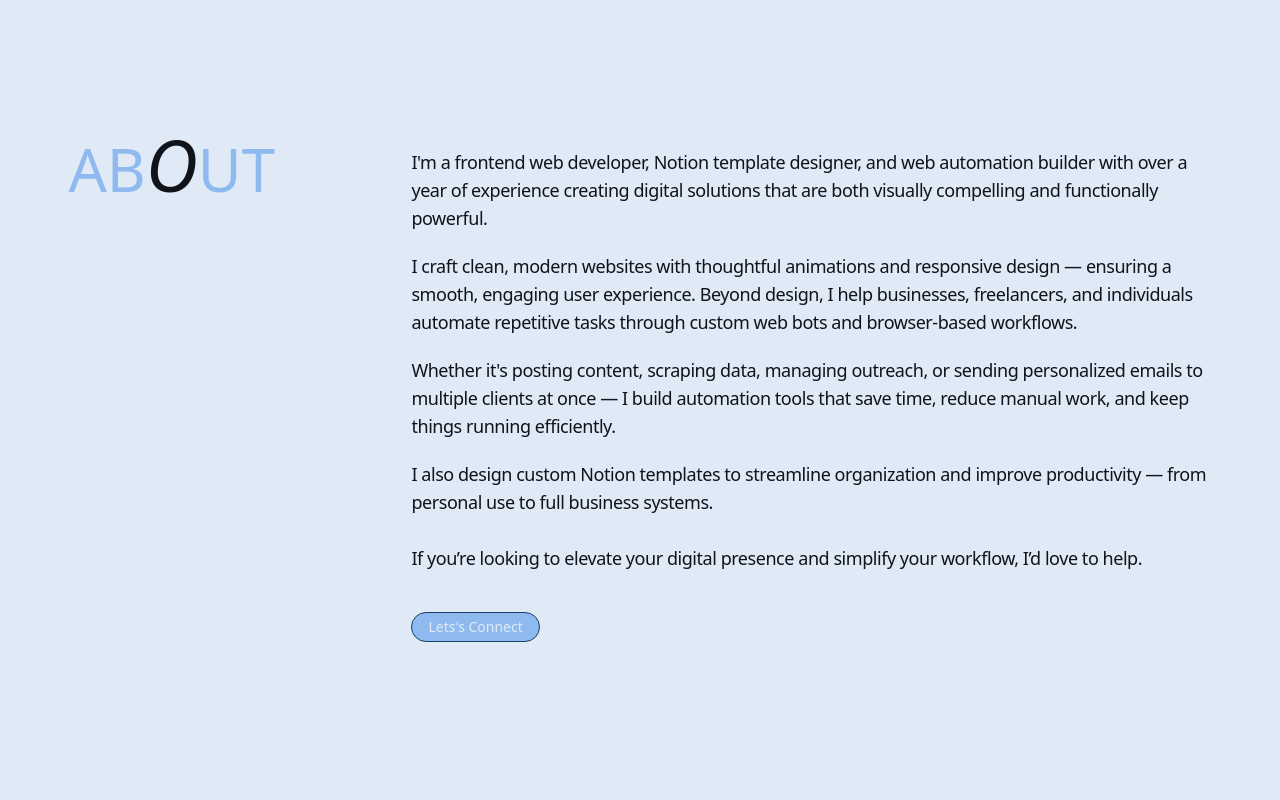
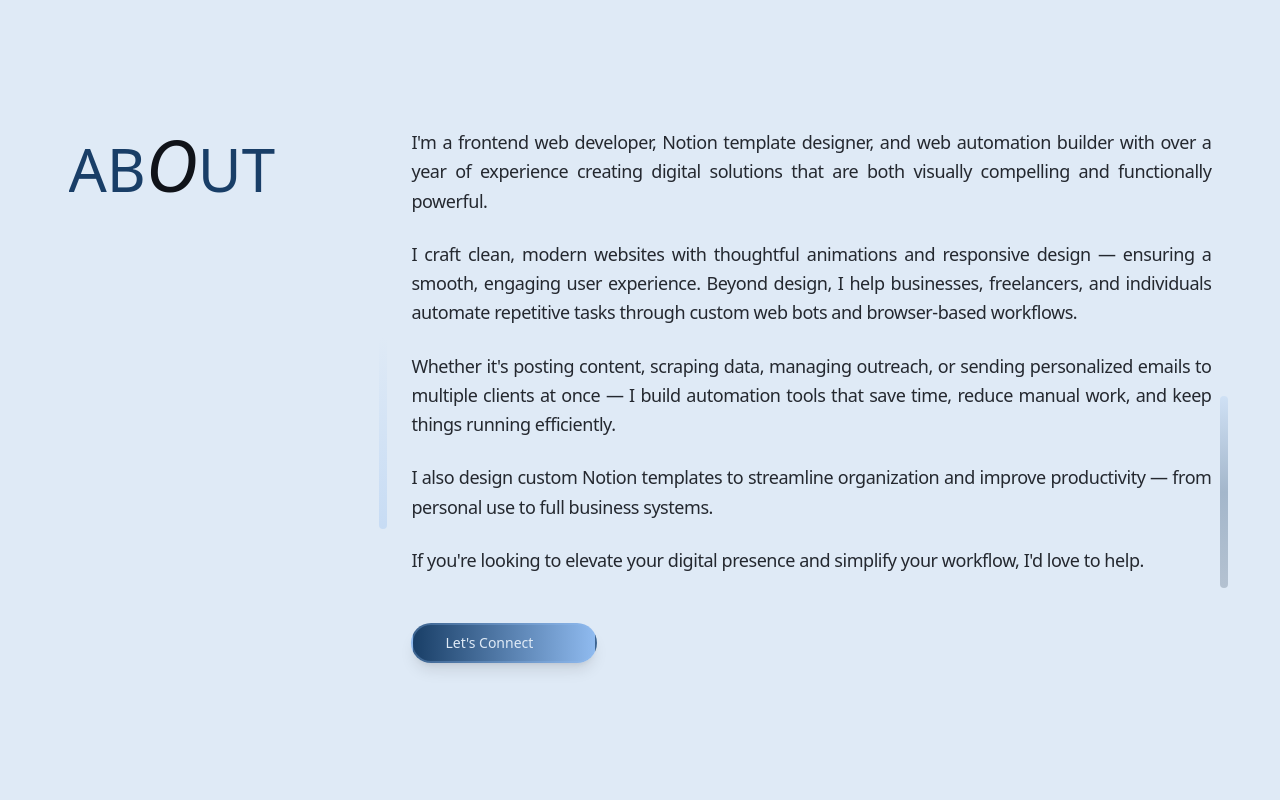
Before and after one commit to Dru-429/portfolio, a Next.js app: page / in a window 1280 px wide. Shown: the part 960-1760 px from the top of the page. Built offline with nearby package versions, Linux system fonts and the light colour scheme.

Commit message:
ench/about-section

```diff
--- a/app/components/about/About.jsx
+++ b/app/components/about/About.jsx
@@ -1,80 +1,216 @@
-"use client";
+"use client"
 
-import { easeInOut, motion, useAnimationControls } from "framer-motion";
-import { easeIn } from "framer-motion/dom";
-import React, { useRef } from "react";
-import { FaArrowCircleRight } from "react-icons/fa";
-import AnimateTitle2 from "../ui/AnimateTitle2";
-import Link from "next/link";
+import { motion, useAnimationControls, useInView } from "framer-motion"
+import { useRef } from "react"
+import { FaArrowCircleRight } from "react-icons/fa"
+import AnimateTitle2 from "../ui/AnimateTitle2"
+import Link from "next/link"
 
 const About = () => {
-  const controls = useAnimationControls();
+  const controls = useAnimationControls()
+  const ref = useRef(null)
+  const isInView = useInView(ref, { once: true, margin: "-100px" })
 
-  const handelHover = () => {
-    controls.start({ position: "relative", x: 0, opacity: 1 });
-  };
+  const handleHover = () => {
+    controls.start({
+      x: 8,
+      opacity: 1,
+      transition: { duration: 0.3, ease: "easeOut" },
+    })
+  }
+
+  const handleHoverEnd = () => {
+    controls.start({
+      x: 0,
+      opacity: 0.7,
+      transition: { duration: 0.3, ease: "easeOut" },
+    })
+  }
+
+  const paragraphVariants = {
+    hidden: {
+      opacity: 0,
+      y: 30,
+      filter: "blur(10px)",
+    },
+    visible: (i) => ({
+      opacity: 1,
+      y: 0,
+      filter: "blur(0px)",
+      transition: {
+        delay: i * 0.2,
+        duration: 0.8,
+        ease: [0.25, 0.46, 0.45, 0.94],
+      },
+    }),
+  }
+
+  const buttonVariants = {
+    hidden: {
+      opacity: 0,
+      y: 20,
+      scale: 0.9,
+    },
+    visible: {
+      opacity: 1,
+      y: 0,
+      scale: 1,
+      transition: {
+        delay: 1.0,
+        duration: 0.6,
+        ease: "easeOut",
+      },
+    },
+  }
 
   return (
-    <section id="about">
-      <div className="w-full min-h-screen px-2 md:px-10 flex md:flex-row flex-col justify-between md:items-start pb-28 md:pb-0 mb-12 border-b-[1px] border-text relative">
-        <>
+    <section id="about" ref={ref}>
+      <div className="w-full min-h-screen px-2 md:px-10 flex md:flex-row flex-col justify-between md:items-start pb-28 md:pb-0 mb-12 border-b-[1px] border-border relative">
+        {/* Enhanced Title with Gradient */}
+        <div className="relative">
           <AnimateTitle2 text="ABOUT" italicIndex={2} delay={0.08} />
-        </>
+          {/* <motion.div
+            className="absolute -bottom-2 left-0 h-1 bg-gradient-to-r from-primary via-secondary to-accent rounded-full"
+            initial={{ width: 0 }}
+            animate={isInView ? { width: "100%" } : { width: 0 }}
+            transition={{ delay: 0.5, duration: 1, ease: "easeOut" }}
+          /> */}
+        </div>
 
         <div className="sm:w-[70%] relative">
-          <p className="text-lg tracking-tight pt-5">
-            I'm a frontend web developer, Notion template designer, and web
-            automation builder with over a year of experience creating digital
-            solutions that are both visually compelling and functionally
-            powerful.
-          </p>
+          {/* Animated Paragraphs with Justified Text */}
+          <motion.div className="space-y-6" initial="hidden" animate={isInView ? "visible" : "hidden"}>
+            <motion.p
+              custom={0}
+              variants={paragraphVariants}
+              className="text-lg leading-relaxed tracking-tight text-foreground/90 text-justify hyphens-auto"
+              style={{ textAlignLast: "left" }}
+            >
+              I'm a frontend web developer, Notion template designer, and web automation builder with over a year of
+              experience creating digital solutions that are both visually compelling and functionally powerful.
+            </motion.p>
 
-          <p className="text-lg tracking-tight pt-5">
-             I craft clean, modern websites with thoughtful animations
-            and responsive design — ensuring a smooth, engaging user experience.
-            Beyond design, I help businesses, freelancers, and individuals
-            automate repetitive tasks through custom web bots and browser-based
-            workflows.
-          </p>
+            <motion.p
+              custom={1}
+              variants={paragraphVariants}
+              className="text-lg leading-relaxed tracking-tight text-foreground/90 text-justify hyphens-auto"
+              style={{ textAlignLast: "left" }}
+            >
+              I craft clean, modern websites with thoughtful animations and responsive design — ensuring a smooth,
+              engaging user experience. Beyond design, I help businesses, freelancers, and individuals automate
+              repetitive tasks through custom web bots and browser-based workflows.
+            </motion.p>
 
-          <p className="text-lg tracking-tight pt-5">
-            Whether it's posting content, scraping data, managing
-            outreach, or sending personalized emails to multiple clients at once
-            — I build automation tools that save time, reduce manual work, and
-            keep things running efficiently.
-          </p>
+            <motion.p
+              custom={2}
+              variants={paragraphVariants}
+              className="text-lg leading-relaxed tracking-tight text-foreground/90 text-justify hyphens-auto"
+              style={{ textAlignLast: "left" }}
+            >
+              Whether it's posting content, scraping data, managing outreach, or sending personalized emails to multiple
+              clients at once — I build automation tools that save time, reduce manual work, and keep things running
+              efficiently.
+            </motion.p>
 
-          <p className="text-lg tracking-tight pt-5">
-            I also design custom Notion templates to streamline organization and improve productivity — from
-            personal use to full business systems.
-            <br />
-            <br />
-            If you’re looking to elevate your digital presence and simplify your workflow, I’d love to help.
-          </p>
+            <motion.p
+              custom={3}
+              variants={paragraphVariants}
+              className="text-lg leading-relaxed tracking-tight text-foreground/90 text-justify hyphens-auto"
+              style={{ textAlignLast: "left" }}
+            >
+              I also design custom Notion templates to streamline organization and improve productivity — from personal
+              use to full business systems.
+            </motion.p>
+
+            <motion.p
+              custom={4}
+              variants={paragraphVariants}
+              className="text-lg leading-relaxed tracking-tight text-foreground/90 text-justify hyphens-auto font-medium"
+              style={{ textAlignLast: "left" }}
+            >
+              If you're looking to elevate your digital presence and simplify your workflow, I'd love to help.
+            </motion.p>
+          </motion.div>
 
           <Link href="#contact">
-            <motion.a
-              target="_blank"
-              className="text-sm font-[500] px-4 py-1 border-[1px] border-secondary text-background rounded-3xl relative top-10 bg-primary flex gap-2 items-center w-fit hover:shadow-xl shadow-accent"
-              whileHover={{ scale: 1.08, backgroundColor: "#F77F00" }}
-              whileTap={{ scale: 0.9, backgroundColor: "#F77F00" }}
-              transition={{ duration: 0.15, ease: easeIn }}
-              onMouseEnter={handelHover}
+            <motion.div
+              variants={buttonVariants}
+              initial="hidden"
+              animate={isInView ? "visible" : "hidden"}
+              className="mt-12"
             >
-              <span>Lets's Connect</span>
-              <motion.sapn
-                initial={{ position: "absolute", x: -10, opacity: 0 }}
-                animate={controls}
-                transition={{ duration: 0.5, ease: easeInOut }}
+              <motion.button
+                className="group relative overflow-hidden text-sm font-semibold px-8 py-2 border-2 border-primary/30 text-secondary-foreground rounded-full bg-gradient-to-r from-secondary to-primary flex gap-3 items-center w-fit shadow-lg hover:shadow-xl transition-all duration-300"
+                whileHover={{
+                  scale: 1.05,
+                  boxShadow: "0 20px 40px rgba(0,0,0,0.1)",
+                }}
+                whileTap={{ scale: 0.95 }}
+                onMouseEnter={handleHover}
+                onMouseLeave={handleHoverEnd}
               >
-                <FaArrowCircleRight />
-              </motion.sapn>
-            </motion.a>
+                {/* Animated background gradient */}
+                <motion.div
+                  className="absolute inset-0 bg-gradient-to-r from-primary to-accent opacity-0 group-hover:opacity-100 transition-opacity duration-500"
+                  initial={{ x: "-100%" }}
+                  whileHover={{ x: "0%" }}
+                  transition={{ duration: 0.5, ease: "easeInOut" }}
+                />
+
+                {/* Button content */}
+                <span className="relative z-10 text-background font-medium">Let's Connect</span>
+
+                <motion.div
+                  initial={{ x: -10, opacity: 0 }}
+                  animate={controls}
+                  className="relative z-10 text-background"
+                >
+                  <FaArrowCircleRight className="text-lg" />
+                </motion.div>
+
+                {/* Shine effect */}
+                <motion.div
+                  className="absolute inset-0 bg-gradient-to-r from-transparent via-white/20 to-transparent -skew-x-12"
+                  initial={{ x: "-100%" }}
+                  whileHover={{ x: "200%" }}
+                  transition={{ duration: 0.8, ease: "easeInOut" }}
+                />
+              </motion.button>
+            </motion.div>
           </Link>
+
+          {/* Decorative Elements */}
+          <motion.div
+            className="absolute -right-4 top-1/2 w-2 h-48 bg-gradient-to-b from-primary/20 via-secondary/30 to-accent/20 rounded-full"
+            initial={{ scaleY: 0 }}
+            animate={isInView ? { scaleY: 1 } : { scaleY: 0 }}
+            transition={{ delay: 1.2, duration: 0.8, ease: "easeOut" }}
+          />
+
+          <motion.div
+            className="absolute -left-8 bottom-1/4 w-2 h-48 bg-gradient-to-t from-primary/30 to-transparent rounded-full"
+            initial={{ scaleY: 0 }}
+            animate={isInView ? { scaleY: 1 } : { scaleY: 0 }}
+            transition={{ delay: 1.4, duration: 0.6, ease: "easeOut" }}
+          />
         </div>
       </div>
+
+      {/* Custom Styles for Better Text Justification */}
+      <style jsx>{`
+        .text-justify {
+          text-align: justify;
+          text-justify: inter-word;
+        }
+
+        @media (max-width: 768px) {
+          .text-justify {
+            text-align: left;
+          }
+        }
+      `}</style>
     </section>
-  );
-};
+  )
+}
 
-export default About;
+export default About
--- a/app/components/ui/AnimateTitle2.jsx
+++ b/app/components/ui/AnimateTitle2.jsx
@@ -32,7 +32,7 @@ const AnimateTitle2 = ({ text, italicIndex, delay }) => {
             } else {
               return (
                 <motion.span
-                  className="text-6xl text-primary relative"
+                  className="text-6xl text-secondary relative"
                   initial={{ bottom: "-100%" }}
                   animate={{ bottom: "0" }}
                   transition={{ ease: easeIn, delay: index * delay }}
```
